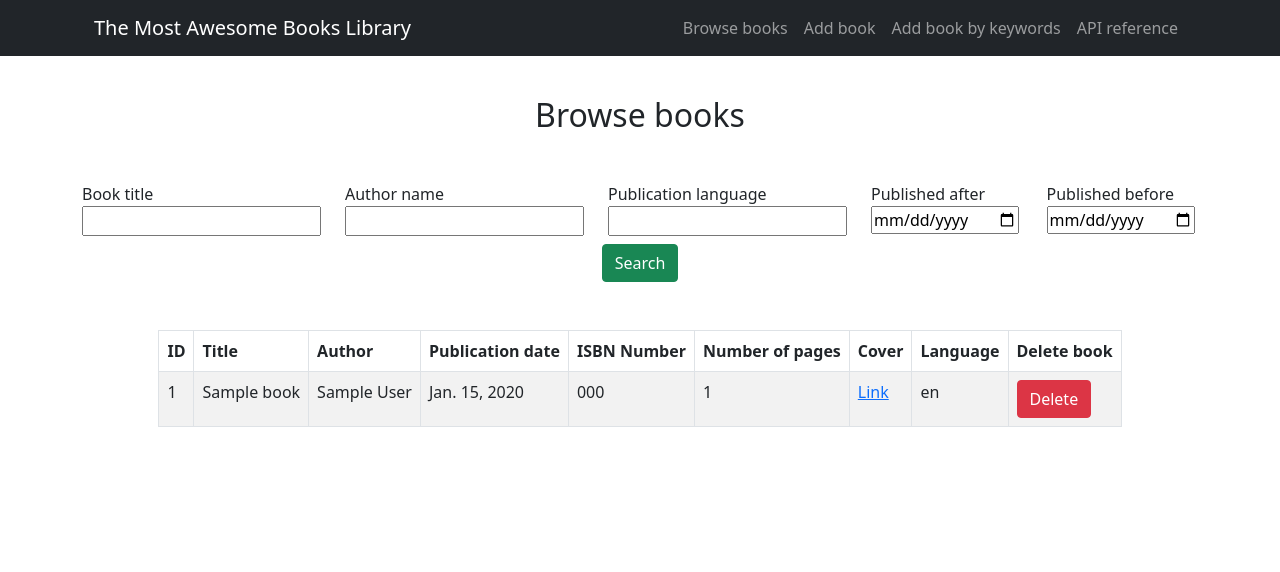
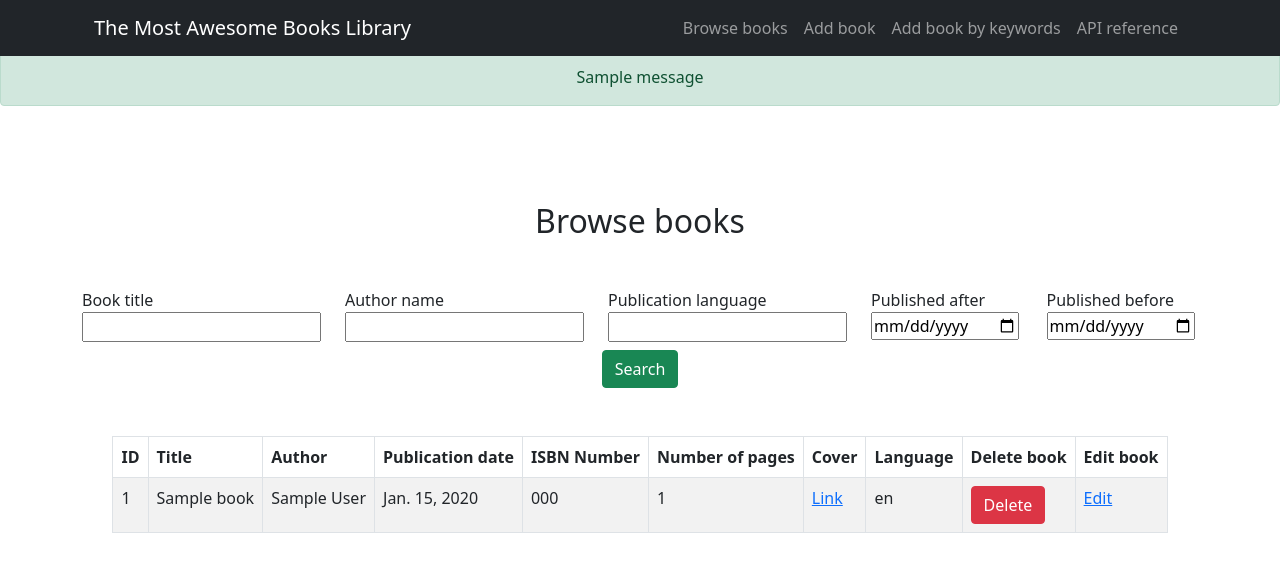
Before and after one commit to rafalstepien/the-most-awesome-library-on-heroku, a Django app: page /all_books/ in a window 1280 px wide. Shown: the top 572 px of the page. Run offline with Django 3.2, Linux system fonts and the light colour scheme; tables that the repository leaves empty hold one stand-in row (values such as "Sample post"); one stand-in notice (Sample message) is shown; some libraries are stand-ins or nearby versions.

Commit message:
Add possibility to edit existing book from the database

```diff
--- a/forms/forms.py
+++ b/forms/forms.py
@@ -51,3 +51,30 @@ class SearchForm(ModelForm):
 
 class SearchKeywordForm(forms.Form):
     keywords = forms.CharField(label='Searching keywords', required=True)
+
+
+class SearchBookForm(ModelForm):
+
+    title = forms.CharField(label='Book title', max_length=100, required=True)
+    author = forms.CharField(
+        label='Author name', max_length=100, required=True)
+    isbn_number = forms.CharField(
+        label='ISBN number', max_length=100, required=True)
+    pages_number = forms.IntegerField(label='Number of pages', required=True)
+    cover_link = forms.CharField(
+        label='Link to cover', max_length=100, required=True)
+    language = forms.CharField(
+        label='Publication language', max_length=100, required=True)
+    publication_date = forms.DateField(label="Publication date", widget=forms.widgets.DateInput(attrs={'type': 'date'}))
+
+    class Meta:
+        model = Book
+        fields = [
+            'title',
+            'author',
+            'publication_date',
+            'isbn_number',
+            'pages_number',
+            'cover_link',
+            'language',
+        ]
--- a/forms/templates/forms/browse_books.html
+++ b/forms/templates/forms/browse_books.html
@@ -1,6 +1,15 @@
 {% extends "the_most_awesome_library/base.html" %}
 {% load crispy_forms_tags %}
 {% block content %}
+    <div class="mt-5">
+        {% if messages %}
+        {% for message in messages %}
+            <div class="alert alert-success text-center">
+                {{ message }}
+            </div>
+        {% endfor %}
+        {% endif %}
+    </div>
     <div class="mt-5 pt-5">
         <div class="text-center">
             <h2>Browse books</h2>
@@ -37,6 +46,7 @@
                             <th scope="col">Cover</th>
                             <th scope="col">Language</th>
                             <th scope="col">Delete book</th>
+                            <th scope="col">Edit book</th>
                         </tr>
                         </thead>
                         <tbody>
@@ -51,6 +61,7 @@
                                 <td><a href="{{ book.cover_link }}">Link</a></td>
                                 <td>{{ book.language }}</td>
                                 <td><form method="post">{% csrf_token %}<button type="submit" name="button_number_{{ book.id }}" class="btn btn-danger">Delete</button></form></a></td>
+                                <td><a href="{% url 'edit_book' %}?book_id={{ book.id }}">Edit</a></td>
                             </tr>
                             {% endfor %}
                         </tbody>
--- a/forms/views.py
+++ b/forms/views.py
@@ -41,6 +41,50 @@ def add_new_book(request):
         form = forms.AddBookForm()
 
     return render(request, 'forms/add_book.html', {'form': form})
+
+
+def edit_book(request):
+    if request.method == 'POST':
+        form = forms.SearchBookForm(request.POST)
+        book_id = request.GET['book_id']
+
+        if form.is_valid():
+            title = form.cleaned_data.get('title')
+            author = form.cleaned_data.get('author')
+            publication_date = form.cleaned_data.get('publication_date')
+            isbn_number = form.cleaned_data.get('isbn_number')
+            pages_number = form.cleaned_data.get('pages_number')
+            cover_link = form.cleaned_data.get('cover_link')
+            language = form.cleaned_data.get('language')
+
+            book_to_be_edited = Book.objects.get(pk = book_id)
+            book_to_be_edited.title = title
+            book_to_be_edited.author = author
+            book_to_be_edited.publication_date = publication_date
+            book_to_be_edited.isbn_number = isbn_number
+            book_to_be_edited.pages_number = pages_number
+            book_to_be_edited.cover_link = cover_link
+            book_to_be_edited.language = language
+            book_to_be_edited.save()
+
+            messages.success(request, 'Book has been updated')
+            return HttpResponseRedirect('/all_books')
+
+
+    else:
+        book_id = request.GET['book_id']
+        book_to_be_edited = Book.objects.get(pk = book_id)
+        form = forms.SearchBookForm(initial={
+            'title': book_to_be_edited.title,
+            'author': book_to_be_edited.author,
+            'isbn_number': book_to_be_edited.isbn_number,
+            'pages_number': book_to_be_edited.pages_number,
+            'cover_link': book_to_be_edited.cover_link,
+            'language': book_to_be_edited.language,
+            'publication_date': book_to_be_edited.publication_date,
+        })
+
+    return render(request, 'forms/edit_book.html', {'form': form})
 
 
 def browse_books(request):
--- a/the_most_awesome_library/urls.py
+++ b/the_most_awesome_library/urls.py
@@ -8,4 +8,5 @@ urlpatterns = [
     path('all_books/', forms_views.browse_books, name='all_books'),
     path('add_book/', forms_views.add_new_book, name='add_book'),
     path('add_book_by_keywords/', forms_views.add_new_book_by_keywords, name='add_book_by_keywords'),
+    path('edit_book/', forms_views.edit_book, name='edit_book')
 ]
```
Also changed, not shown: forms/templates/forms/edit_book.html (added, +24 -0 lines).
